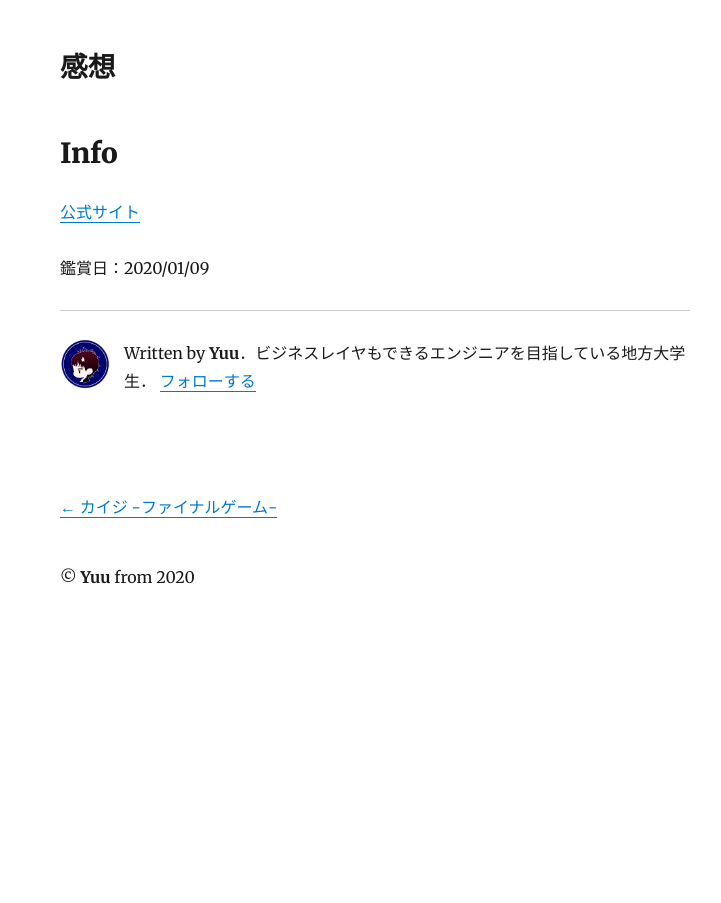
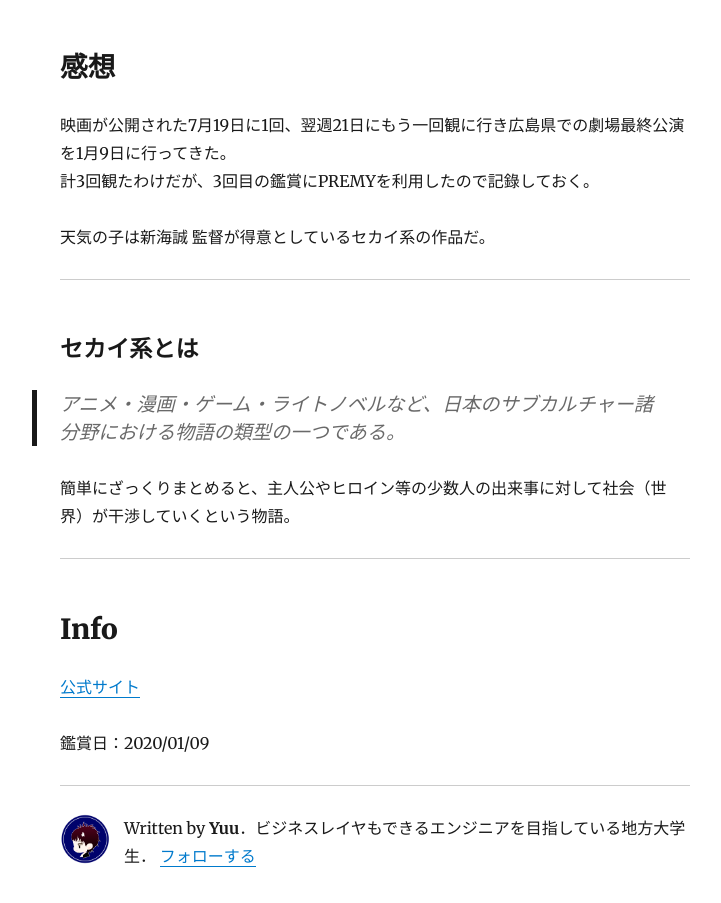
Before and after one commit to psbss/premy_blog, a Gatsby site: page /weatheringwithyou/ in a window 1280 px wide. Shown: the part 1029-1932 px from the top of the page, without its empty margins (265-986 px from the left). Before the commit the page ends 1662 px from the top, so only its background shows below. Built offline with nearby package versions, Linux system fonts and the light colour scheme; Gatsby itself is replaced by a stand-in of ours; some packages are replaced by stand-ins of ours.

Commit message:
(ac draft)天気の子 感想

```diff
--- a/content/blog/weatheringwithyou/index.md
+++ b/content/blog/weatheringwithyou/index.md
@@ -20,6 +20,18 @@ description: 新海誠監督 最新作　公開最終日に3周目を行って
 > 彼女には、不思議な能力があった。
 
 ## 感想
+映画が公開された7月19日に1回、翌週21日にもう一回観に行き広島県での劇場最終公演を1月9日に行ってきた。
+計3回観たわけだが、3回目の鑑賞にPREMYを利用したので記錄しておく。
+
+天気の子は新海誠 監督が得意としているセカイ系の作品だ。
+
+---
+### セカイ系とは
+> アニメ・漫画・ゲーム・ライトノベルなど、日本のサブカルチャー諸分野における物語の類型の一つである。
+
+簡単にざっくりまとめると、主人公やヒロイン等の少数人の出来事に対して社会（世界）が干渉していくという物語。
+
+---
 
 
 ## Info
```
